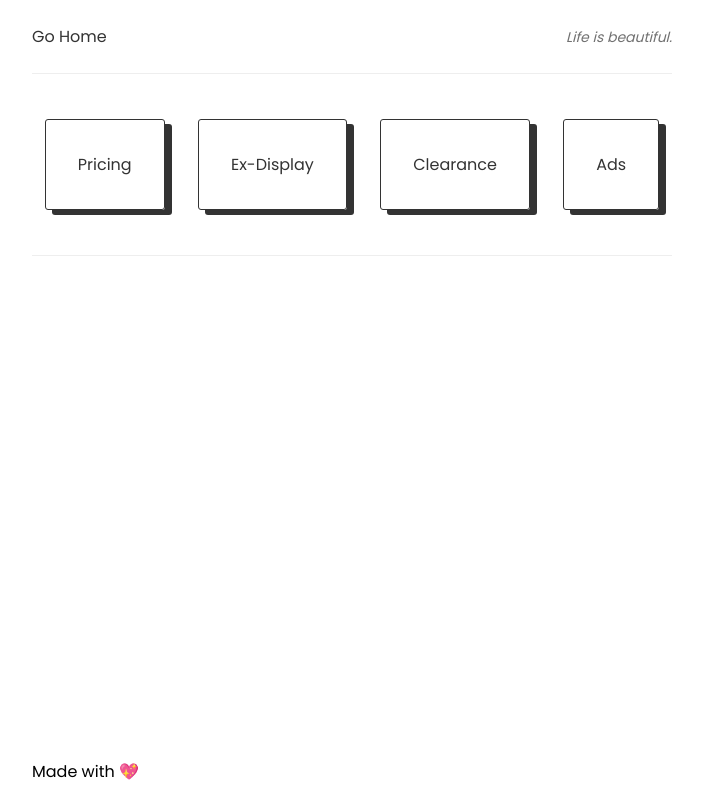
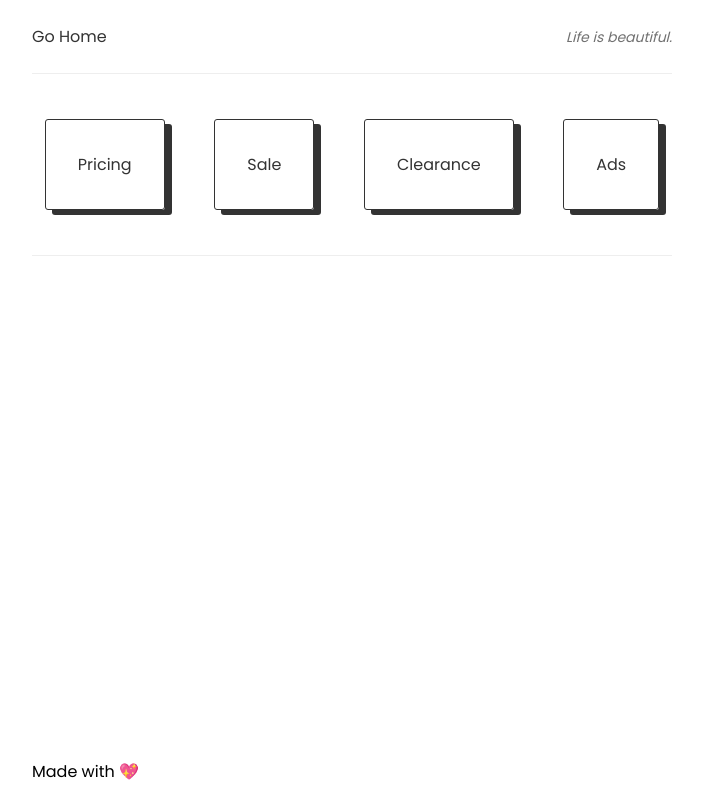
Before and after one commit to chitru/moonlight, a plain HTML site: page dist/index.html in a window 1280 px wide. Shown: the whole page, without its empty margins (288-991 px from the left). Drawn offline with Linux system fonts and the light colour scheme.

Commit message:
text error solving

```diff
--- a/dist/index.html
+++ b/dist/index.html
@@ -73,7 +73,7 @@
     </nav>
     <section>
       <a href="index1.html"><div class="tool">Pricing</div></a>
-      <a href="index2.html"><div class="tool">Ex-Display</div></a>
+      <a href="index2.html"><div class="tool">Sale</div></a>
       <a href="index3.html"><div class="tool">Clearance</div></a>
       <a href="#"><div class="tool">Ads</div></a>
     </section>
```
